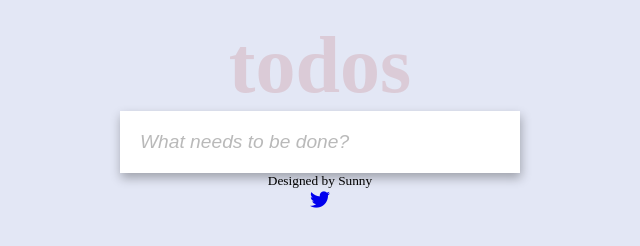
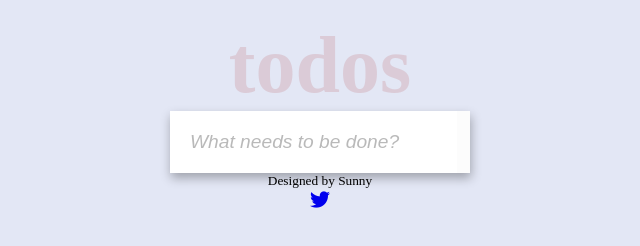
Before and after one commit to iriemena/Todo-app, a plain HTML site: page index.html in a window 1280 px wide. Shown: the whole page, without its empty margins (320-960 px from the left). Drawn offline with Linux system fonts and the light colour scheme.

Commit message:
todo-app

```diff
--- a/style.css
+++ b/style.css
@@ -18,7 +18,6 @@ h2 {
 }
 ul {
   list-style: none;
-  /* box-shadow: 1px 5px 10px rgb(0, 0, 0, 0.3); */
 }
 
 li {
@@ -31,13 +30,12 @@ li {
   background-color: rgb(252, 252, 252);
   margin: auto;
   padding: 0;
-
-  max-width: 400px;
+  width: 300px;
+  word-wrap: break-word;
   box-shadow: 1px 5px 10px rgb(0, 0, 0, 0.3);
 }
 .input-todo {
   border: none;
-  width: 400px;
   padding: 20px;
   font-size: 1.2rem;
 }
```
